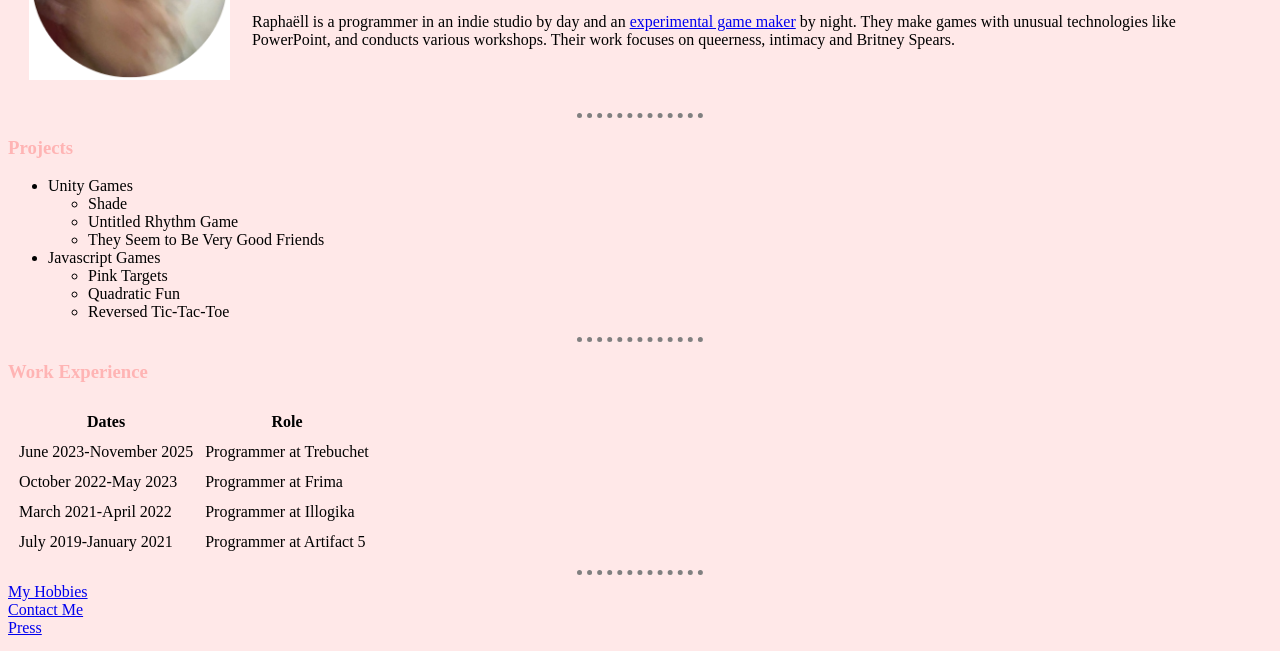
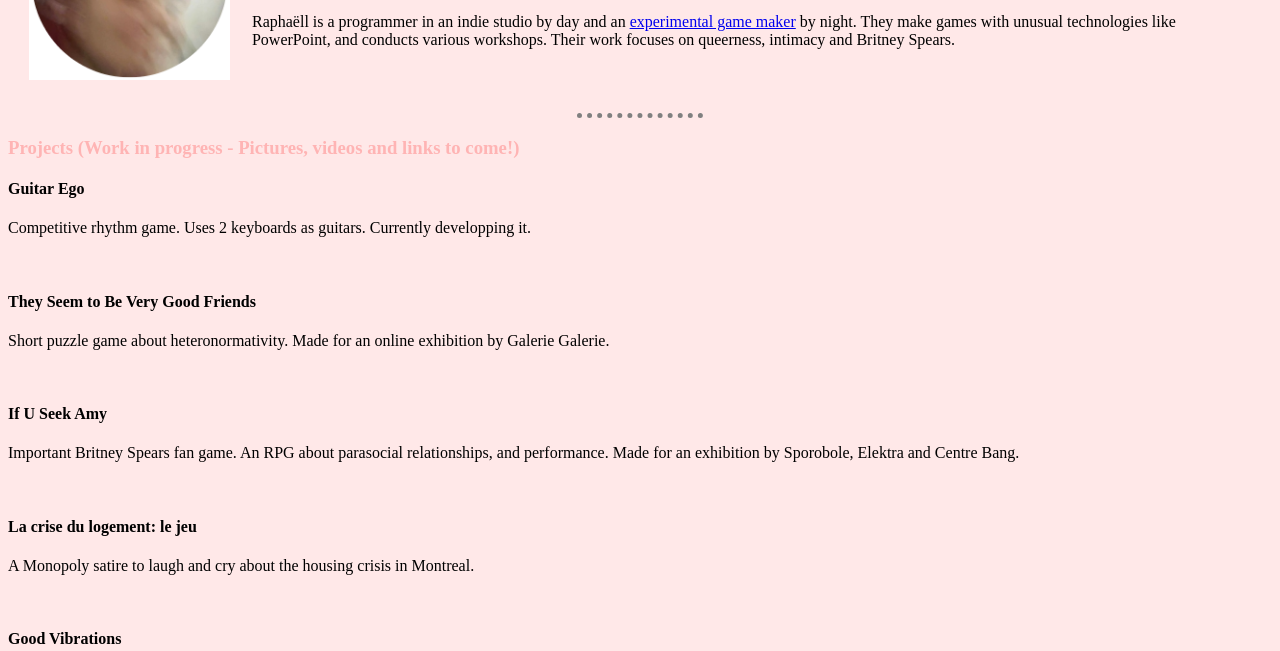
Before and after one commit to Raphaell-Maiwen/Raphaell-Maiwen.github.io, a plain HTML site: page index.html in a window 1280 px wide. Shown: the part 149-800 px from the top of the page. Drawn offline with Linux system fonts and the light colour scheme.

Commit message:
Update index.html

```diff
--- a/index.html
+++ b/index.html
@@ -24,22 +24,24 @@
 
 
     <hr>
-    <h3>Projects</h3>
-
-    <ul>
-      <li>Unity Games</li>
-        <ul>
-          <li>Shade</li>
-          <li>Untitled Rhythm Game</li>
-          <li>They Seem to Be Very Good Friends</li>
-        </ul>
-      <li>Javascript Games</li>
-        <ul>
-          <li>Pink Targets</li>
-          <li>Quadratic Fun</li>
-          <li>Reversed Tic-Tac-Toe</li>
-        </ul>
-    </ul>
+    <h3>Projects (Work in progress - Pictures, videos and links to come!)</h3>
+    <h4>Guitar Ego</h4>
+    <p>Competitive rhythm game. Uses 2 keyboards as guitars. Currently developping it.</p>
+    <br>
+    <h4>They Seem to Be Very Good Friends</h4>
+    <p>Short puzzle game about heteronormativity. Made for an online exhibition by Galerie Galerie.</p>
+    <br>
+    <h4>If U Seek Amy</h4>
+    <p>Important Britney Spears fan game. An RPG about parasocial relationships, and performance. Made for an exhibition by Sporobole, Elektra and Centre Bang.</p>
+    <br>
+    <h4>La crise du logement: le jeu</h4>
+    <p>A Monopoly satire to laugh and cry about the housing crisis in Montreal.</p>
+    <br>
+    <h4>Good Vibrations</h4>
+    <p>A massaging software where participants have to massage each other using a controller's vibrations. Show prompts to ask questions and check consent.</p>
+    <br>
+    <h4>2 Words 1 Keyboard</h4>
+    <p>A chaotic 2-players game where both players have to type out a word, and physically wrestle in order to do so.</p>
 
     <hr>
 
@@ -73,10 +75,9 @@
 
     <hr>
 
-    <a href="hobbies.html">My Hobbies</a>
+    <a href="press.html">Exhibitions and Press</a>
     <br>
-    <a href="contactinfo.html">Contact Me</a>
+    <a href="contactinfo.html">Contact</a>
     <br>
-    <a href="press.html">Press</a>
   </body>
 </html>
```
